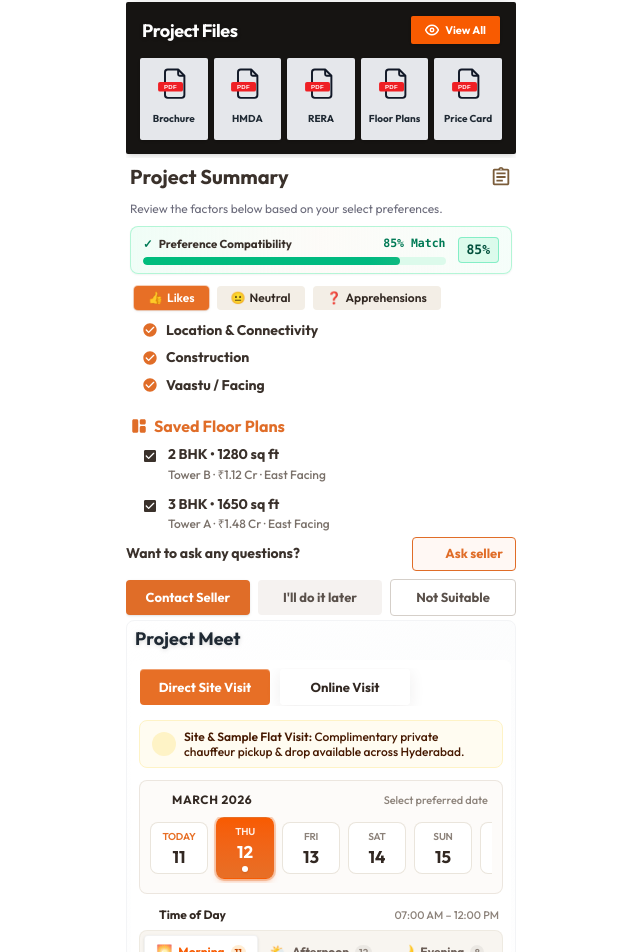
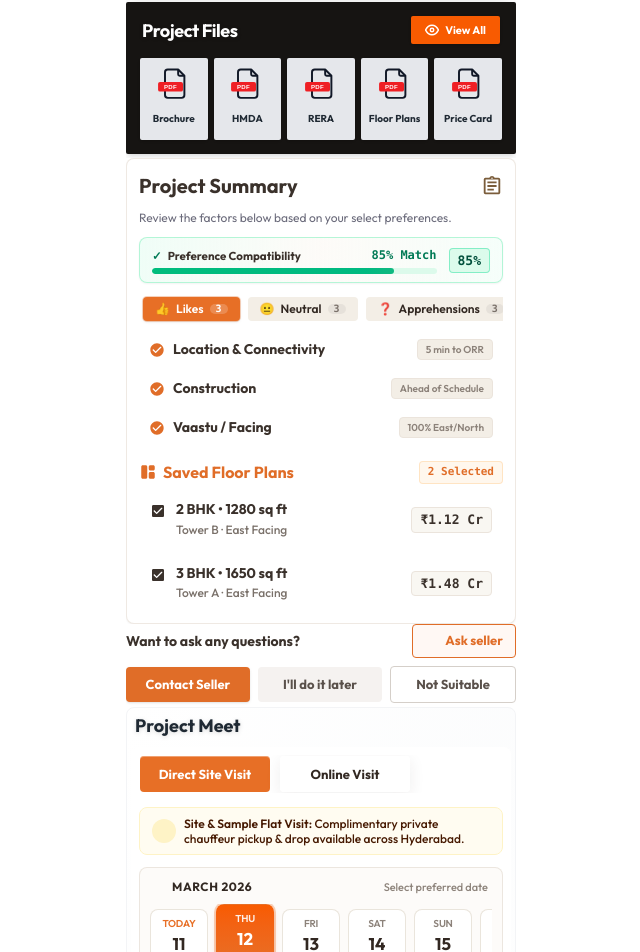
Before and after one commit to onemanwithoneserver/Figma-GP, a React (Vite) app: page / in a window 1280 px wide. Shown: the part 6160-7112 px from the top of the page, without its empty margins (319-959 px from the left). Built offline with nearby package versions, Linux system fonts and the light colour scheme; some icons are missing.

Commit message:
feat: enhance Project Summary with font, styling, badges, and counters

```diff
--- a/src/02_features/11_summary/ProjectSummary.tsx
+++ b/src/02_features/11_summary/ProjectSummary.tsx
@@ -1,5 +1,10 @@
 import React, { useState } from 'react';
 import { motion, AnimatePresence } from 'motion/react';
+
+interface FactorItem {
+  title: string;
+  badge: string;
+}
 
 interface SavedPlan {
   id: string;
@@ -10,21 +15,21 @@ interface SavedPlan {
   facing: string;
 }
 
-const FACTORS: Record<'likes' | 'neutral' | 'apprehensions', string[]> = {
+const FACTORS: Record<'likes' | 'neutral' | 'apprehensions', FactorItem[]> = {
   likes: [
-    'Location & Connectivity',
-    'Construction',
-    'Vaastu / Facing',
+    { title: 'Location & Connectivity', badge: '5 min to ORR' },
+    { title: 'Construction', badge: 'Ahead of Schedule' },
+    { title: 'Vaastu / Facing', badge: '100% East/North' },
   ],
   neutral: [
-    'Pricing & Payment Structure',
-    'Clubhouse Delivery Milestones',
-    'Open Green Space Ratio',
+    { title: 'Pricing & Payment Structure', badge: 'Market Tier-1' },
+    { title: 'Clubhouse Delivery Milestones', badge: 'Phase 1 Sync' },
+    { title: 'Open Green Space Ratio', badge: '78% Open' },
   ],
   apprehensions: [
-    'Peak Hour Road Traffic Buffer',
-    'Higher Absolute Ticket Size',
-    'Long-term Society Maintenance',
+    { title: 'Peak Hour Road Traffic Buffer', badge: 'Link Road Planned' },
+    { title: 'Higher Absolute Ticket Size', badge: '8.35% Loan Rate' },
+    { title: 'Long-term Society Maintenance', badge: '3-Yr Warranty' },
   ],
 };
 
@@ -48,9 +53,9 @@ const SAVED_PLANS: SavedPlan[] = [
 ];
 
 const TABS = [
-  { key: 'likes' as const, label: 'Likes', emoji: '👍' },
-  { key: 'neutral' as const, label: 'Neutral', emoji: '😐' },
-  { key: 'apprehensions' as const, label: 'Apprehensions', emoji: '❓' },
+  { key: 'likes' as const, label: 'Likes', emoji: '👍', count: 3 },
+  { key: 'neutral' as const, label: 'Neutral', emoji: '😐', count: 3 },
+  { key: 'apprehensions' as const, label: 'Apprehensions', emoji: '❓', count: 3 },
 ];
 
 const ProjectSummary: React.FC = () => {
@@ -61,9 +66,11 @@ const ProjectSummary: React.FC = () => {
     setSavedPlans((prev) => ({ ...prev, [id]: !prev[id] }));
   };
 
+  const selectedCount = Object.values(savedPlans).filter(Boolean).length;
+
   return (
     <div className="bg-white">
-      <div id="panel-summary" role="tabpanel" className="bg-white overflow-hidden min-h-[320px] transition-all duration-300 p-1">
+      <div id="panel-summary" role="tabpanel" className="bg-white overflow-hidden min-h-[320px] transition-all duration-300 p-2 sm:p-3 rounded-control border border-[#EBE4DC]/80 shadow-xs">
         <div className="mb-2 flex items-center justify-between">
           <h2 className="text-[20px] font-extrabold text-[#3A312B]">Project Summary</h2>
           <span className="text-[20px]">
@@ -85,16 +92,16 @@ const ProjectSummary: React.FC = () => {
           <p className="text-[12px] text-[#6B6B7B]">Review the factors below based on your select preferences.</p>
         </div>
 
-        <div className="my-2 px-3 py-2 rounded-control bg-gradient-to-r from-emerald-50/80 via-surface-soft to-emerald-50/50 border border-emerald-200/80 flex items-center justify-between gap-3 shadow-xs">
+        <div className="my-2.5 px-3 py-2 rounded-control bg-gradient-to-r from-emerald-50/80 via-surface-soft to-emerald-50/50 border border-emerald-200/80 flex items-center justify-between gap-3 shadow-xs">
           <div className="flex-1 min-w-0">
             <div className="flex items-center justify-between text-[11.5px] font-bold text-[#3A312B] mb-1">
               <span className="flex items-center gap-1.5">
                 <span className="text-emerald-700 font-extrabold">✓</span>
                 <span>Preference Compatibility</span>
               </span>
-              <span className="text-emerald-700 font-extrabold font-mono">85% Match</span>
+              <span className="text-emerald-700 font-extrabold font-mono text-[12px]">85% Match</span>
             </div>
-            <div className="w-full h-2 rounded-full bg-emerald-100/70 overflow-hidden">
+            <div className="w-full h-1.5 rounded-full bg-emerald-100/70 overflow-hidden">
               <motion.div
                 initial={{ width: 0 }}
                 animate={{ width: '85%' }}
@@ -121,14 +128,21 @@ const ProjectSummary: React.FC = () => {
                     aria-selected={isActive}
                     aria-controls={`panel-${tab.key}`}
                     onClick={() => setActiveTab(tab.key)}
-                    className={`flex-shrink-0 flex items-center justify-center px-3.5 py-1.5 text-[12px] leading-none font-semibold rounded-tab transition-all duration-200 outline-none cursor-pointer select-none ${
+                    className={`flex-shrink-0 flex items-center justify-center gap-1.5 px-3 py-1.5 text-[12px] leading-none font-semibold rounded-tab transition-all duration-200 outline-none cursor-pointer select-none ${
                       isActive
                         ? 'bg-brand-warm text-white shadow-sm ring-1 ring-brand-warm/30'
                         : 'bg-surface-tab text-ink hover:bg-[#EAE4DC]'
                     }`}
                   >
-                    <span className="mr-1">{tab.emoji}</span>
+                    <span>{tab.emoji}</span>
                     <span>{tab.label}</span>
+                    <span
+                      className={`text-[10px] font-mono px-1.5 py-0.2 rounded-full font-bold ${
+                        isActive ? 'bg-white/20 text-white' : 'bg-black/5 text-[#7A716A]'
+                      }`}
+                    >
+                      {tab.count}
+                    </span>
                   </button>
                 );
               })}
@@ -136,7 +150,7 @@ const ProjectSummary: React.FC = () => {
           </div>
         </div>
 
-        <div className="space-y-5 mt-2">
+        <div className="space-y-4 mt-2">
           <div>
             <AnimatePresence mode="wait">
               <motion.div
@@ -145,10 +159,14 @@ const ProjectSummary: React.FC = () => {
                 animate={{ opacity: 1, y: 0 }}
                 exit={{ opacity: 0, y: -3 }}
                 transition={{ duration: 0.15 }}
-                className="flex flex-col gap-y-2.5"
+                className="flex flex-col gap-y-1.5"
               >
                 {FACTORS[activeTab].map((item) => (
-                  <div key={item} className="ml-3 flex items-center gap-x-2">
+                  <div
+                    key={item.title}
+                    className="flex items-center justify-between gap-2 px-2.5 py-1.5 rounded-control hover:bg-[#FAF8F5] transition-colors duration-150"
+                  >
+                    <div className="flex items-center gap-x-2 min-w-0">
                       <svg
                         className="w-[16px] h-[16px] text-brand-booking flex-shrink-0"
                         focusable="false"
@@ -160,8 +178,13 @@ const ProjectSummary: React.FC = () => {
                           d="M12 2C6.48 2 2 6.48 2 12s4.48 10 10 10 10-4.48 10-10S17.52 2 12 2M9.29 16.29 5.7 12.7a.996.996 0 0 1 0-1.41c.39-.39 1.02-.39 1.41 0L10 14.17l6.88-6.88c.39-.39 1.02-.39 1.41 0s.39 1.02 0 1.41l-7.59 7.59c-.38.39-1.02.39-1.41 0"
                         />
                       </svg>
-                    <span className="text-[14px] font-bold text-[#3A312B] leading-tight">
-                      {item}
+                      <span className="text-[14px] font-bold text-[#3A312B] leading-tight truncate">
+                        {item.title}
+                      </span>
+                    </div>
+
+                    <span className="text-[10px] font-semibold text-[#8C827A] px-2 py-0.5 rounded-chip bg-[#F3EEE6] border border-[#EBE4DC] flex-shrink-0">
+                      {item.badge}
                     </span>
                   </div>
                 ))}
@@ -170,7 +193,8 @@ const ProjectSummary: React.FC = () => {
           </div>
 
           <div>
-            <h3 className="mb-2 flex items-center text-[16px] font-extrabold">
+            <div className="flex items-center justify-between mb-2">
+              <h3 className="flex items-center text-[16px] font-extrabold">
                 <span className="mr-1.5 flex items-center">
                   <svg
                     className="w-[18px] h-[18px] text-brand-booking"
@@ -187,15 +211,21 @@ const ProjectSummary: React.FC = () => {
                 <span className="text-brand-booking">Saved Floor Plans</span>
               </h3>
 
-            <div className="flex flex-col gap-y-3">
+              <span className="text-[11px] font-mono font-semibold text-brand-booking bg-orange-50 border border-orange-200/60 px-2 py-0.5 rounded-chip">
+                {selectedCount} Selected
+              </span>
+            </div>
+
+            <div className="flex flex-col gap-y-2">
               {SAVED_PLANS.map((plan) => {
                 const isChecked = Boolean(savedPlans[plan.id]);
                 return (
                   <div
                     key={plan.id}
                     onClick={() => toggleSavePlan(plan.id)}
-                    className="ml-3 flex items-start gap-x-2 cursor-pointer group select-none transition-opacity duration-150"
+                    className="flex items-center justify-between gap-3 px-2.5 py-2 rounded-control hover:bg-[#FAF8F5] cursor-pointer group select-none transition-colors duration-150 border border-transparent hover:border-[#EBE4DC]"
                   >
+                    <div className="flex items-start gap-x-2.5 min-w-0">
                       <button
                         type="button"
                         aria-label={`Toggle ${plan.type}`}
@@ -228,14 +258,19 @@ const ProjectSummary: React.FC = () => {
                         )}
                       </button>
 
-                    <div className="flex flex-col ml-0.5 min-w-0">
+                      <div className="flex flex-col min-w-0">
                         <span className="text-[14px] font-bold text-[#3A312B] leading-tight">
                           {plan.type} • {plan.area}
                         </span>
                         <span className="text-[12px] font-medium text-[#7A716A] mt-0.5">
-                        {plan.tower}  ·  {plan.price}  ·  {plan.facing}
+                          {plan.tower}  ·  {plan.facing}
                         </span>
                       </div>
+                    </div>
+
+                    <span className="text-[13px] font-mono font-bold text-[#3A312B] bg-[#F9F7F2] px-2 py-0.5 rounded-chip border border-[#EBE4DC] flex-shrink-0">
+                      {plan.price}
+                    </span>
                   </div>
                 );
               })}
```
Lines whose indentation alone changed are shown as unchanged.
